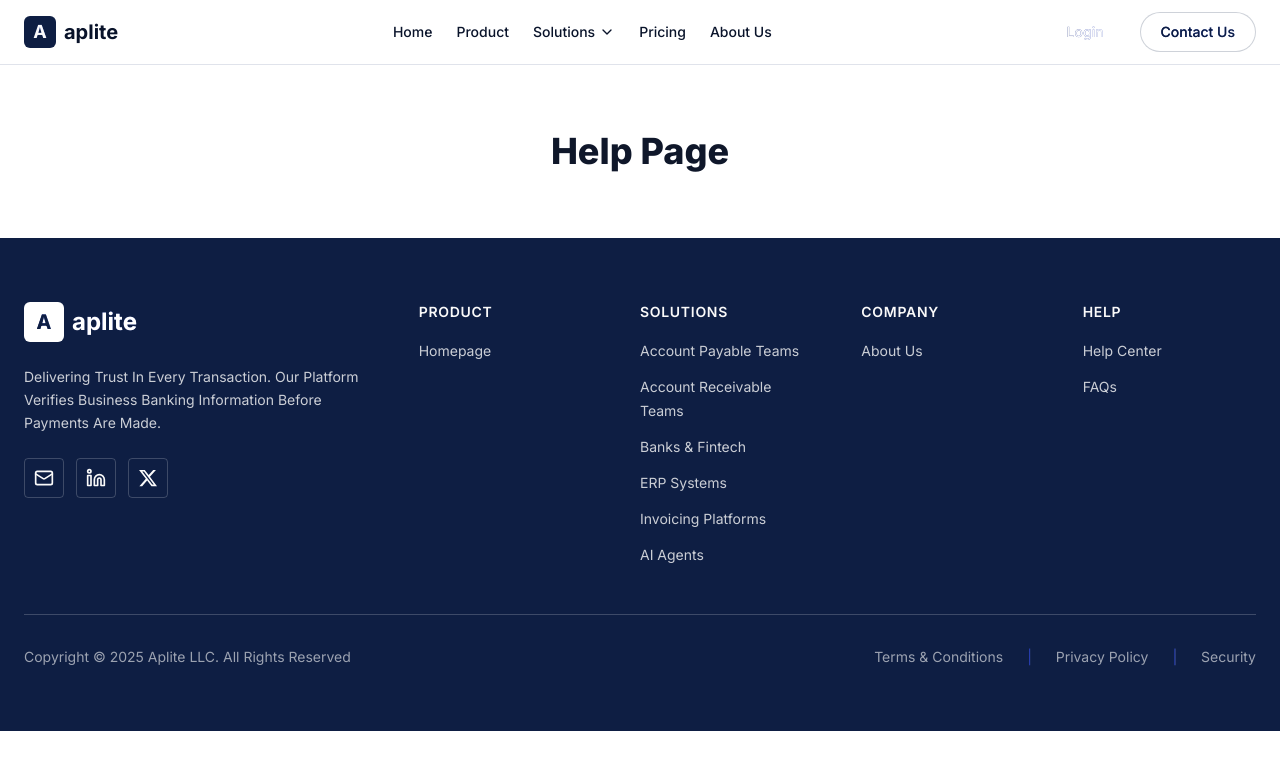
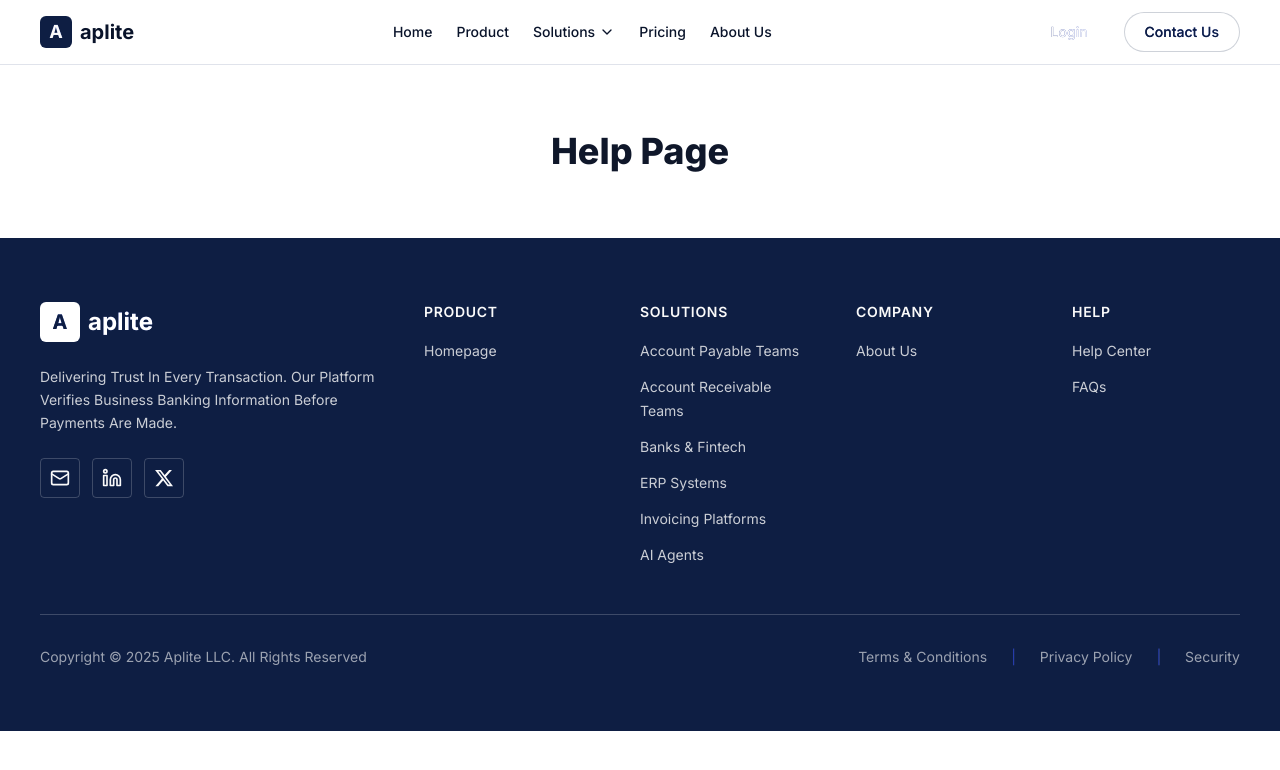
Before and after one commit to kartikbtspl/aplite-website, a Next.js app: page /help in a window 1280 px wide. Shown: the top 770 px of the page. Built offline with nearby package versions, Linux system fonts and the light colour scheme.

Commit message:
Alignment fixes

```diff
--- a/app/layout.tsx
+++ b/app/layout.tsx
@@ -20,7 +20,7 @@ export default function RootLayout({
     <html lang="en">
       <body className={inter.className}>
         <Header />
-        <main className="container py-12 md:py-16">{children}</main>
+        <main className="px-10 py-12 md:py-16">{children}</main>
         <Footer />
       </body>
     </html>
--- a/app/solutions/ap-teams/Section-2/Section2.tsx
+++ b/app/solutions/ap-teams/Section-2/Section2.tsx
@@ -37,7 +37,7 @@ export default function Section2() {
   ];
 
   return (
-    <div className="rounded space-y-6 mb-8 mx-auto">
+    <div className="rounded space-y-8 mb-8 mx-auto">
       <MultiSectionCard
         sections={sections}
         columns={3}
--- a/app/solutions/ap-teams/page.tsx
+++ b/app/solutions/ap-teams/page.tsx
@@ -6,7 +6,7 @@ export default function APTeamsPage() {
     <>
       {/* Page Hero */}
 
-      <div className="mx-auto space-y-6">
+      <div className="mx-auto space-y-10">
         <section>
           <PageHero
             title="AP Teams"
--- a/components/layout/footer.tsx
+++ b/components/layout/footer.tsx
@@ -4,7 +4,7 @@ import { Mail, Linkedin } from "lucide-react";
 export function Footer() {
   return (
     <footer className="bg-primary text-primary-foreground">
-      <div className="container py-12 md:py-16">
+      <div className="px-10 py-12 md:py-16">
         <div className="grid gap-12 md:grid-cols-[2fr_1fr_1fr_1fr_1fr]">
           {/* Brand Section */}
           <div>
--- a/components/layout/header.tsx
+++ b/components/layout/header.tsx
@@ -32,7 +32,7 @@ export function Header() {
   return (
     <>
       <header className="sticky top-0 z-50 w-full border-b bg-background/95 backdrop-blur supports-[backdrop-filter]:bg-background/60">
-        <nav className="container flex h-16 items-center justify-between">
+        <nav className="px-10 flex h-16 items-center justify-between">
           <Link href="/" className="flex items-center space-x-2">
             <div className="flex h-8 w-8 items-center justify-center rounded-md bg-primary">
               <span className="text-lg font-bold text-primary-foreground">A</span>
```
